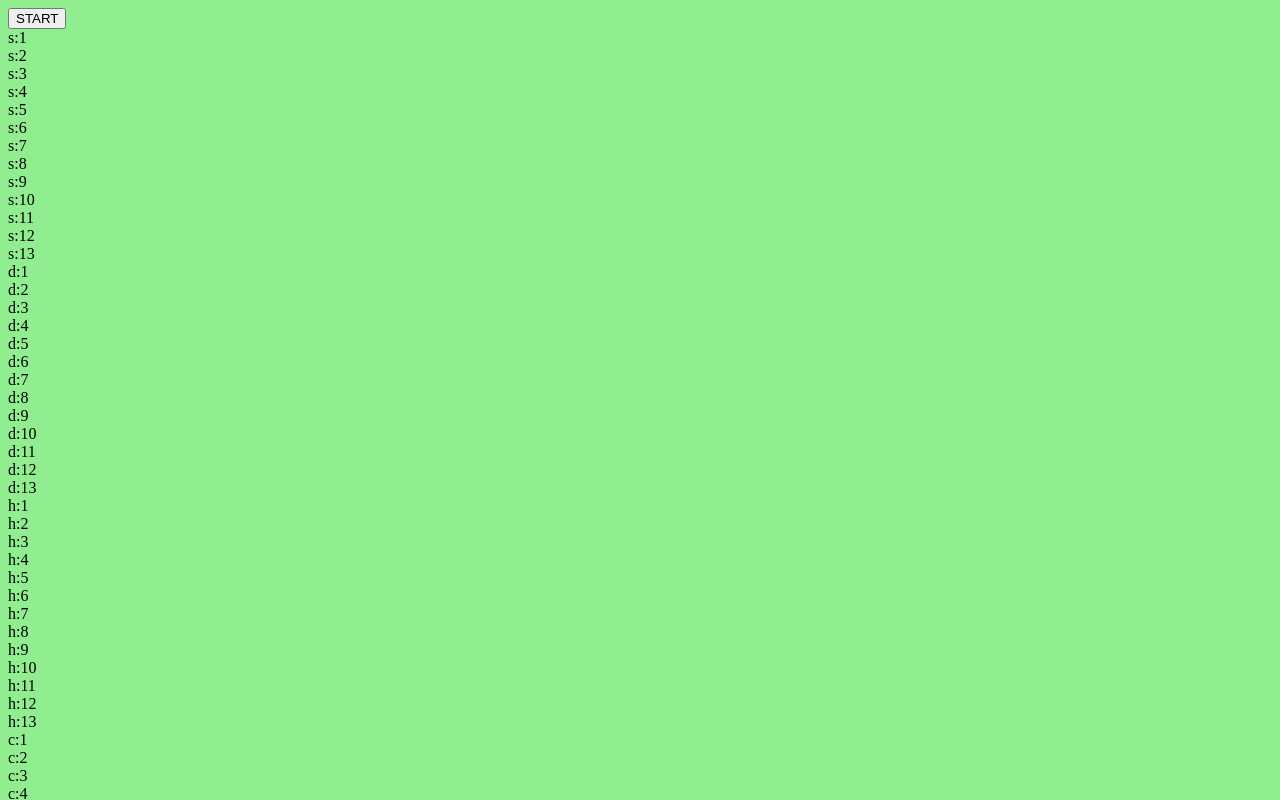
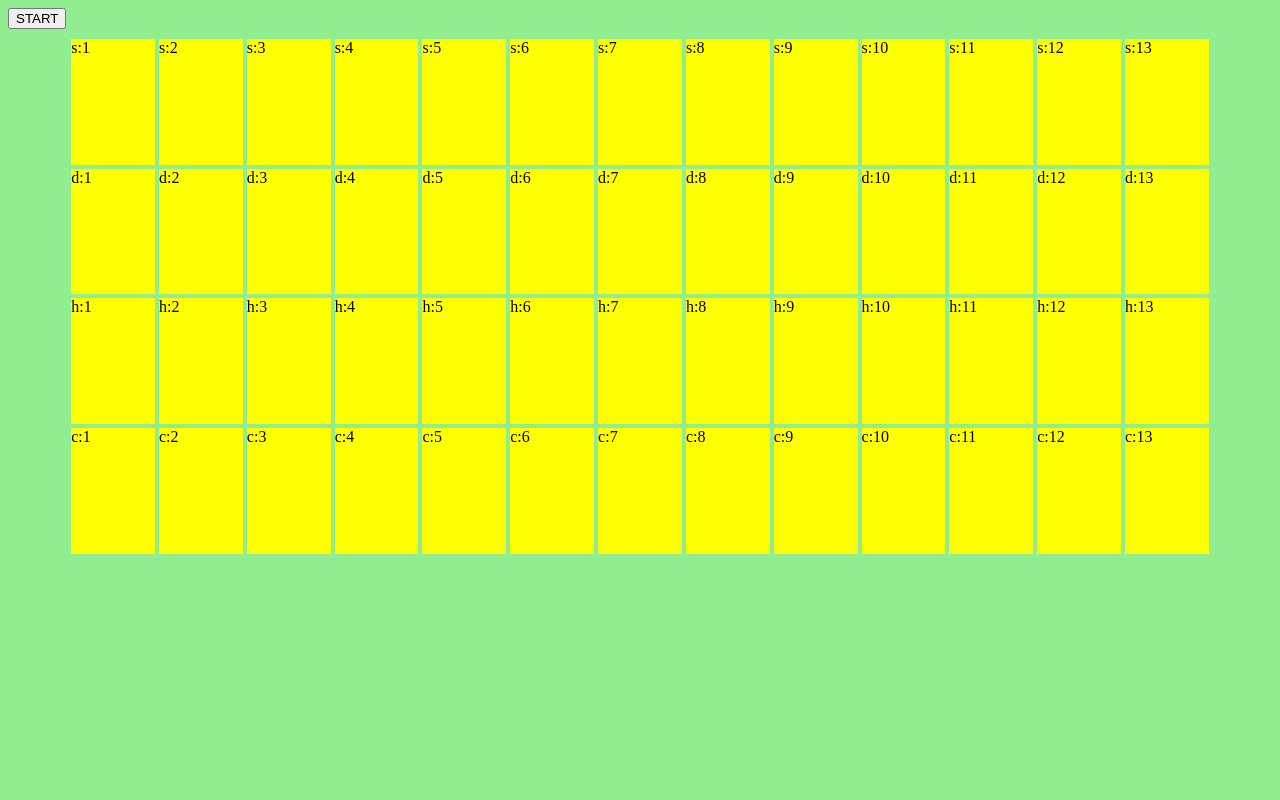
Before and after one commit to joytasnet/memorygame, a plain HTML site: page index.html in a window 1280 px wide. Both pictures are taken after a click on the button "START". Shown: the top 800 px of the page. Drawn offline with Linux system fonts and the light colour scheme.

Commit message:
Step 3: cssでカードの大きさを設定

```diff
--- a/css/main.css
+++ b/css/main.css
@@ -1,3 +1,20 @@
 body{
   background-color:lightgreen;
 }
+#cardgrid{
+  /*テーブル全体をセンタリング*/
+  width:90%;
+  margin:10px auto;
+  /*グリッドレイアウトの設定*/
+  display:grid;
+  /*13個の要素を均等の幅で配置*/
+  grid-template-columns:repeat(13,1fr);
+  /*隙間を画面の縦幅の0.5%に設定*/
+  gap:0.5vh;
+}
+/*td要素でなおかつclassにcardがついている要素*/
+div.card{
+  /*要素の横／縦 比をトランプ画像と同じ2:3に設定*/
+  aspect-ratio: 2 / 3;
+  background-color:yellow;
+}
```
